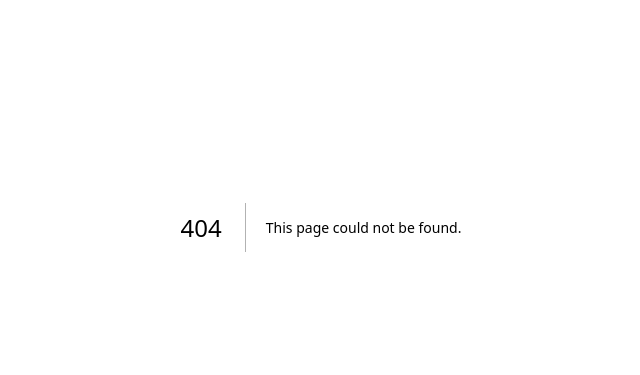
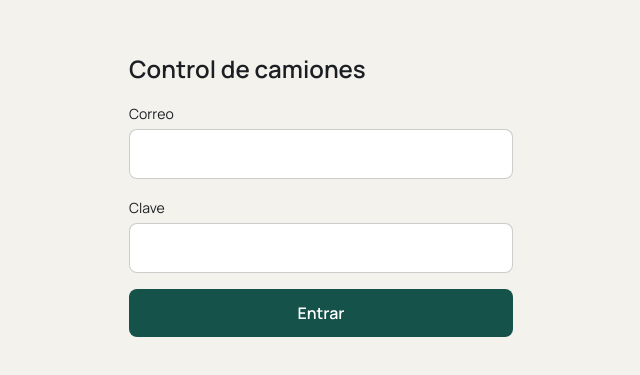
Before and after one commit to Toasted1996/control-camiones, a Next.js app: page /ingreso in a window 1280 px wide. Before the commit this address had no page. Shown: the part 173-548 px from the top of the page, without its empty margins (319-959 px from the left). Built offline with nearby package versions, Linux system fonts and the light colour scheme.

Commit message:
feat: ingreso con supabase auth, proxy de sesion y navegacion inferior

```diff
--- /dev/null
+++ b/src/app/ingreso/page.tsx
@@ -0,0 +1,66 @@
+"use client";
+
+import { useRouter } from "next/navigation";
+import { useState, type FormEvent } from "react";
+import { crearClienteNavegador } from "@/lib/supabase/cliente";
+
+// Pantalla de ingreso: correo y clave. No hay registro público; el usuario
+// del dueño se crea a mano en el panel de Supabase.
+export default function Ingreso() {
+  const router = useRouter();
+  const [error, setError] = useState("");
+  const [cargando, setCargando] = useState(false);
+
+  async function entrar(e: FormEvent<HTMLFormElement>) {
+    e.preventDefault();
+    setError("");
+    setCargando(true);
+    const datos = new FormData(e.currentTarget);
+    const { error } = await crearClienteNavegador().auth.signInWithPassword({
+      email: String(datos.get("correo")),
+      password: String(datos.get("clave")),
+    });
+    if (error) {
+      setError("Correo o clave incorrectos");
+      setCargando(false);
+      return;
+    }
+    router.replace("/");
+    router.refresh();
+  }
+
+  return (
+    <main className="flex flex-1 items-center justify-center px-4">
+      <form onSubmit={entrar} className="w-full max-w-sm space-y-4">
+        <h1 className="text-2xl font-semibold">Control de camiones</h1>
+        <label className="block">
+          <span className="text-sm">Correo</span>
+          <input
+            name="correo"
+            type="email"
+            autoComplete="username"
+            required
+            className="mt-1 w-full rounded-lg border border-black/20 bg-white px-3 py-3"
+          />
+        </label>
+        <label className="block">
+          <span className="text-sm">Clave</span>
+          <input
+            name="clave"
+            type="password"
+            autoComplete="current-password"
+            required
+            className="mt-1 w-full rounded-lg border border-black/20 bg-white px-3 py-3"
+          />
+        </label>
+        {error && <p role="alert" className="text-sm text-red-700">{error}</p>}
+        <button
+          disabled={cargando}
+          className="w-full rounded-lg bg-[#14524A] px-3 py-3 font-semibold text-white disabled:opacity-60"
+        >
+          {cargando ? "Entrando..." : "Entrar"}
+        </button>
+      </form>
+    </main>
+  );
+}
--- /dev/null
+++ b/src/components/Nav.tsx
@@ -0,0 +1,38 @@
+"use client";
+
+import Link from "next/link";
+import { usePathname } from "next/navigation";
+
+const ENTRADAS = [
+  { href: "/", texto: "Inicio" },
+  { href: "/viajes", texto: "Viajes" },
+  { href: "/cobros", texto: "Cobros" },
+  { href: "/camiones", texto: "Camiones" },
+  { href: "/mas", texto: "Más" },
+];
+
+// Navegación inferior de 5 entradas. No se muestra en la pantalla de ingreso.
+export default function Nav() {
+  const ruta = usePathname();
+  if (ruta === "/ingreso") return null;
+
+  return (
+    <nav className="fixed inset-x-0 bottom-0 flex border-t border-black/10 bg-white">
+      {ENTRADAS.map(({ href, texto }) => {
+        const activa = href === "/" ? ruta === "/" : ruta.startsWith(href);
+        return (
+          <Link
+            key={href}
+            href={href}
+            aria-current={activa ? "page" : undefined}
+            className={`flex-1 py-4 text-center text-sm ${
+              activa ? "font-bold text-primario" : "text-tinta/70"
+            }`}
+          >
+            {texto}
+          </Link>
+        );
+      })}
+    </nav>
+  );
+}
--- /dev/null
+++ b/src/lib/supabase/cliente.ts
@@ -0,0 +1,10 @@
+import { createBrowserClient } from "@supabase/ssr";
+
+// Cliente de Supabase para componentes del navegador. Usa solo la clave anon:
+// lo que puede leer lo decide RLS según la sesión del usuario.
+export function crearClienteNavegador() {
+  return createBrowserClient(
+    process.env.NEXT_PUBLIC_SUPABASE_URL!,
+    process.env.NEXT_PUBLIC_SUPABASE_ANON_KEY!,
+  );
+}
--- /dev/null
+++ b/src/proxy.ts
@@ -0,0 +1,44 @@
+import { createServerClient } from "@supabase/ssr";
+import { NextResponse, type NextRequest } from "next/server";
+
+// Guardián de rutas: refresca la sesión de Supabase en cada petición y manda a
+// /ingreso a quien no haya iniciado sesión (y fuera de /ingreso a quien sí).
+export async function proxy(request: NextRequest) {
+  let respuesta = NextResponse.next({ request });
+
+  const supabase = createServerClient(
+    process.env.NEXT_PUBLIC_SUPABASE_URL!,
+    process.env.NEXT_PUBLIC_SUPABASE_ANON_KEY!,
+    {
+      cookies: {
+        getAll: () => request.cookies.getAll(),
+        setAll(cookies) {
+          cookies.forEach(({ name, value }) => request.cookies.set(name, value));
+          respuesta = NextResponse.next({ request });
+          cookies.forEach(({ name, value, options }) =>
+            respuesta.cookies.set(name, value, options),
+          );
+        },
+      },
+    },
+  );
+
+  // getUser valida el token con Supabase (getSession solo lee la cookie).
+  const { data: { user } } = await supabase.auth.getUser();
+  const enIngreso = request.nextUrl.pathname === "/ingreso";
+
+  if (!user && !enIngreso) {
+    return NextResponse.redirect(new URL("/ingreso", request.url));
+  }
+  if (user && enIngreso) {
+    return NextResponse.redirect(new URL("/", request.url));
+  }
+  return respuesta;
+}
+
+// No se protege lo estático ni el cron (ese se protege con CRON_SECRET).
+export const config = {
+  matcher: [
+    "/((?!_next/static|_next/image|api/cron|favicon.ico|manifest.webmanifest|sw.js|.*\\.(?:svg|png|ico)$).*)",
+  ],
+};
```
